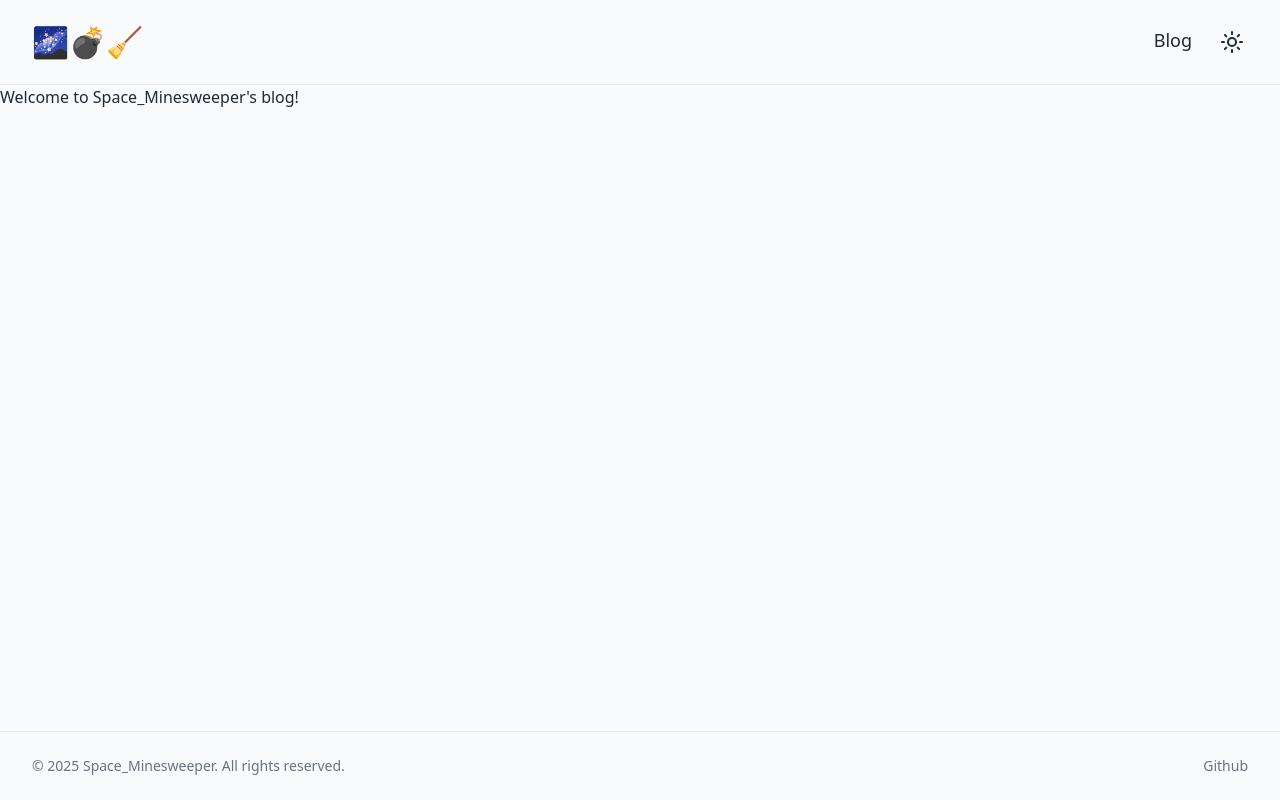
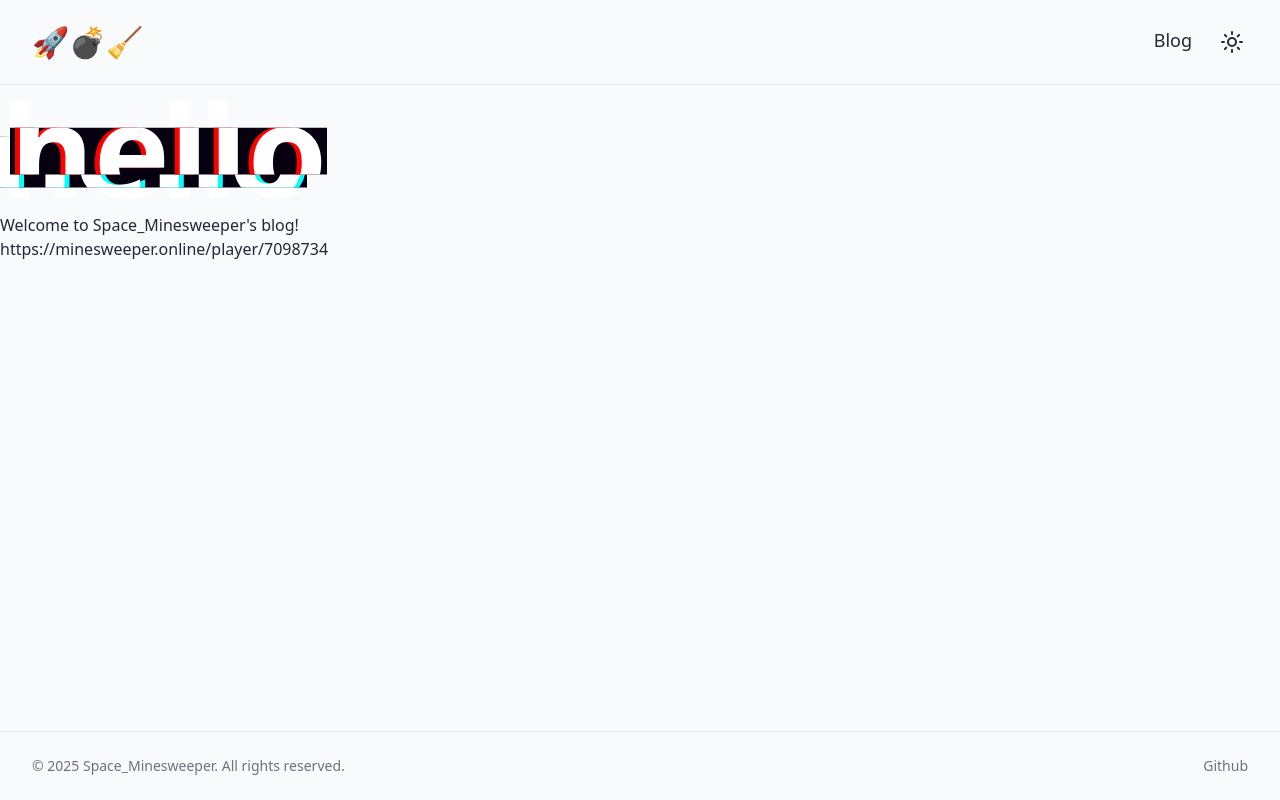
Before and after one commit to ParkChangSun/ParkChangSun.github.io, a SvelteKit app: page / in a window 1280 px wide. Built offline with nearby package versions, Linux system fonts and the light colour scheme.

Commit message:
feat: glitch effect

```diff
--- a/src/app.css
+++ b/src/app.css
@@ -2,3 +2,18 @@
 @plugin "@tailwindcss/typography";
 
 @custom-variant dark (&:where(.dark, .dark *));
+
+@theme {
+    --animate-glitch-after: glitch 3s linear infinite alternate-reverse;
+    --animate-glitch-before: glitch 2s linear infinite alternate-reverse;
+
+    @keyframes glitch {
+        0%,
+        100% {
+            clip-path: inset(20% 0 50% 0);
+        }
+        50% {
+            clip-path: inset(40% 0 20% 0);
+        }
+    }
+}
--- a/src/draft/draft.md
+++ b/src/draft/draft.md
@@ -18,4 +18,6 @@ giscus
 
 탭반응성 크기반응성
 
+breadcrumb subcategory구조 어떻게
+
 글씨같은거에 드가는 테일윈드 나누기 가능?
--- a/src/routes/+layout.svelte
+++ b/src/routes/+layout.svelte
@@ -17,7 +17,7 @@
 	<header
 		class="flex items-center justify-between border-b border-gray-200 px-8 py-6 dark:border-gray-700"
 	>
-		<a href="/"><h1 class="text-3xl">🌌💣🧹</h1></a>
+		<a href="/"><h1 class="text-3xl">🚀💣🧹</h1></a>
 		<nav class="flex gap-6 text-lg">
 			<a href="/posts" class="transition hover:text-blue-500">Blog</a>
 			<DarkToggle />
--- a/src/routes/+page.svelte
+++ b/src/routes/+page.svelte
@@ -1,8 +1,21 @@
 <script lang="ts">
+	const pseudoClasses =
+		'after:content-[attr(data-text)] after:absolute after:top-0 after:left-[10px] after:text-white after:bg-[#060010] after:overflow-hidden after:[clip-path:inset(0_0_0_0)] after:[text-shadow:var(--after-shadow)] after:animate-glitch-after ' +
+		'before:content-[attr(data-text)] before:absolute before:top-0 before:left-[-10px] before:text-white before:bg-[#060010] before:overflow-hidden before:[clip-path:inset(0_0_0_0)] before:[text-shadow:var(--before-shadow)] before:animate-glitch-before';
+
+	const glitch =
+		"after:text-shadow-[-5px_0_red] after:absolute after:top-0 after:left-[10px] after:animate-glitch-after after:overflow-hidden after:bg-[#060010] after:text-white after:content-['hello'] " +
+		"before:text-shadow-[5px_0_cyan] before:absolute before:top-0 before:left-[-10px] before:animate-glitch-before before:overflow-hidden before:bg-[#060010] before:text-white before:content-['hello'] ";
 </script>
 
 <svelte:head>
 	<title>Space_Minesweeper's blog</title>
 </svelte:head>
 
-<h1>Welcome to Space_Minesweeper's blog!</h1>
+<div>
+	<h1 class={`relative text-9xl font-black text-white ${glitch}`}>hello</h1>
+
+	<h1>Welcome to Space_Minesweeper's blog!</h1>
+
+	https://minesweeper.online/player/7098734
+</div>
--- a/src/routes/posts/+page.server.ts
+++ b/src/routes/posts/+page.server.ts
@@ -1,6 +1,11 @@
 import { getAllPostsList } from "$lib";
 import type { PageServerLoad } from "./$types";
 
+import { getAllPostsTree } from "$lib";
+
 export const load: PageServerLoad = async () => {
-    return { latestPosts: getAllPostsList().sort((a, b) => new Date(b.metadata.date).getTime() - new Date(a.metadata.date).getTime()).slice(0, 3) }
+    return {
+        latestPosts: getAllPostsList().sort((a, b) => new Date(b.metadata.date).getTime() - new Date(a.metadata.date).getTime()).slice(0, 3),
+        postTree: getAllPostsTree()
+    }
 };
--- a/src/routes/posts/+page.svelte
+++ b/src/routes/posts/+page.svelte
@@ -6,7 +6,7 @@
 
 <div class="mx-auto flex max-w-3xl flex-col items-center">
 	<h1 class="text-2xl">Space_Minesweeper's Posts</h1>
-	<div>
+	<div class="h-[30vh] w-9/10 border">
 		<PostTreeView dir={data.postTree} />
 	</div>
 
```
